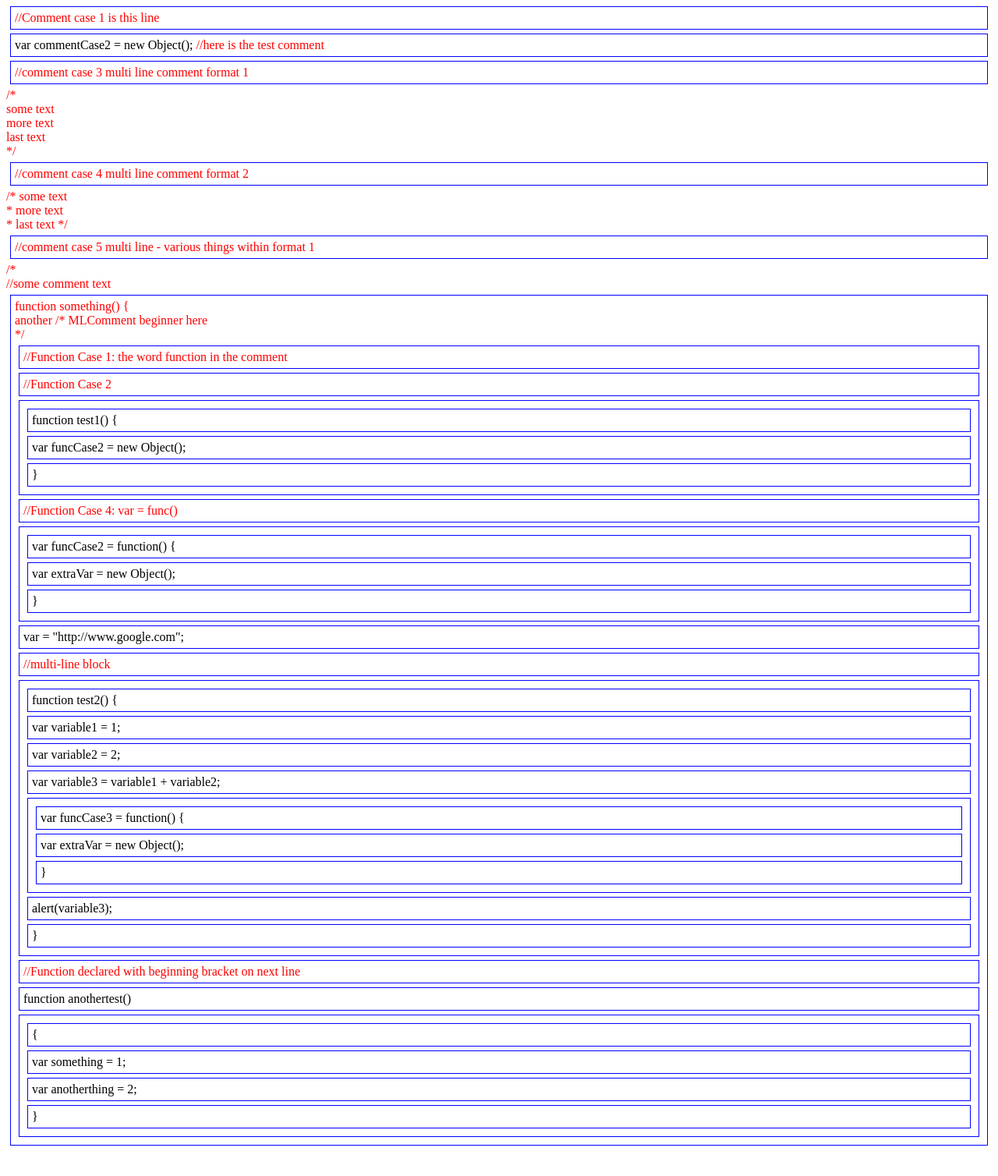
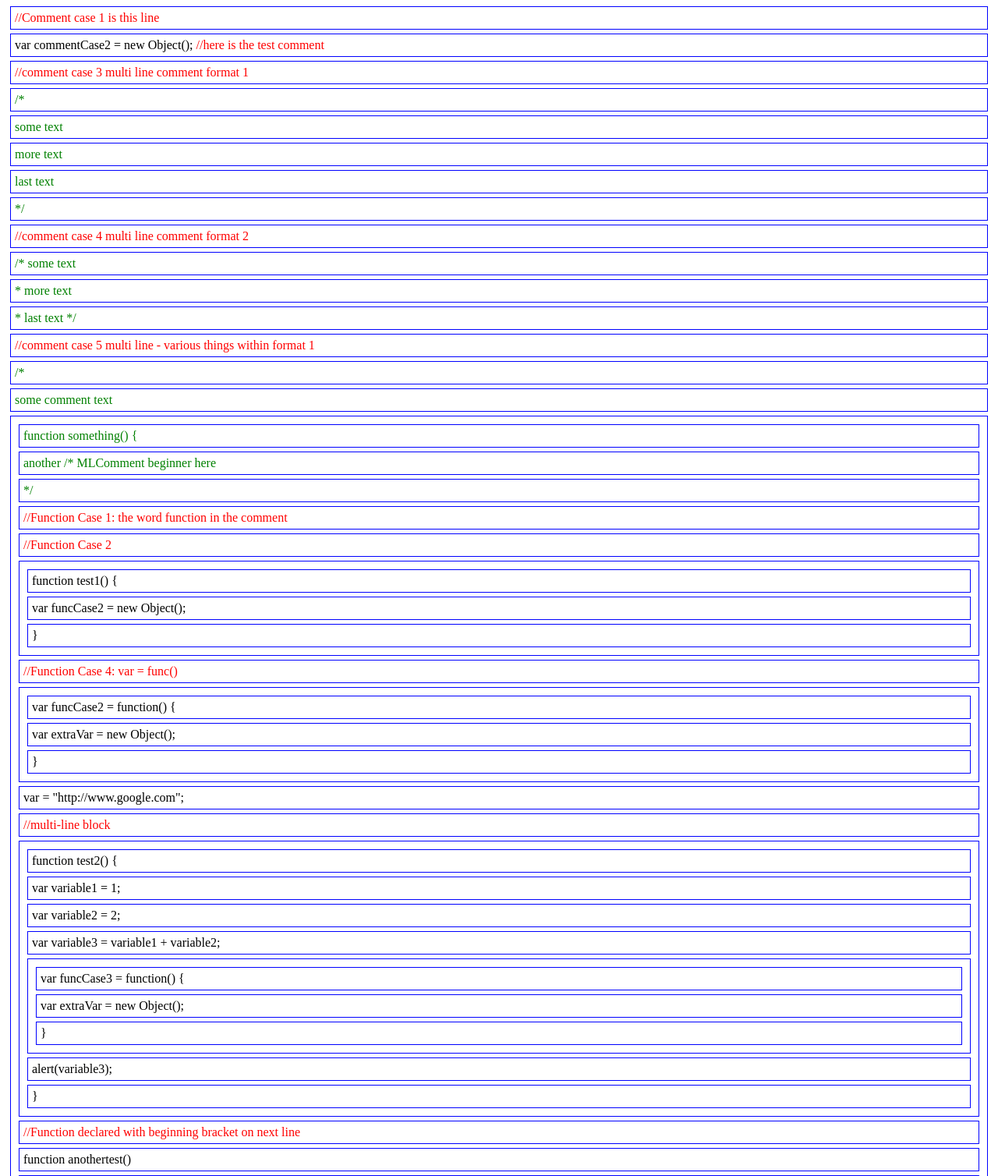
Before and after one commit to bit286/bit562, a PHP site: page /php/tests/jsPackager_test.php in a window 1280 px wide. Shown: the top 1508 px of the page at 78% size. Before the commit the page ends 1469 px from the top, so only its background shows below. Run offline with PHP 8.4, Linux system fonts and the light colour scheme.

Commit message:
added/changed class names for multi-line comments and divCount block

```diff
--- a/php/jsPackager.php
+++ b/php/jsPackager.php
@@ -17,7 +17,7 @@ class jsPackager implements Packager {
         // Open div wrapper for code block
         if ($this->divCount < $braceCount) {
             $this->divCount = $braceCount;
-            $html = '<div>';
+            $html = '<div class="block">';
         }
 
         // Enables comment state
@@ -29,7 +29,7 @@ class jsPackager implements Packager {
         if ($this->commentBlock === FALSE) {
             $html .= $this->lineMatch($fileLine, $braceCount);
         } else {
-            $html .= "<span class='comment'>$fileLine</span><br />";
+            $html .= "<div class='mlComment'>$fileLine</div>";
         }
 
         // Disables comment state
--- a/php/tests/jsPackager_test.php
+++ b/php/tests/jsPackager_test.php
@@ -5,6 +5,7 @@
         <title>fileReader.php Test</title>
         <style>
             .comment { color: red; }
+            .mlComment { color: green; }
             div { border: 1px solid blue; margin: 5px; padding: 5px; }
         </style>
     </head>
```
Also changed, not shown: php/tests/test2.js (+1 -1 lines).
